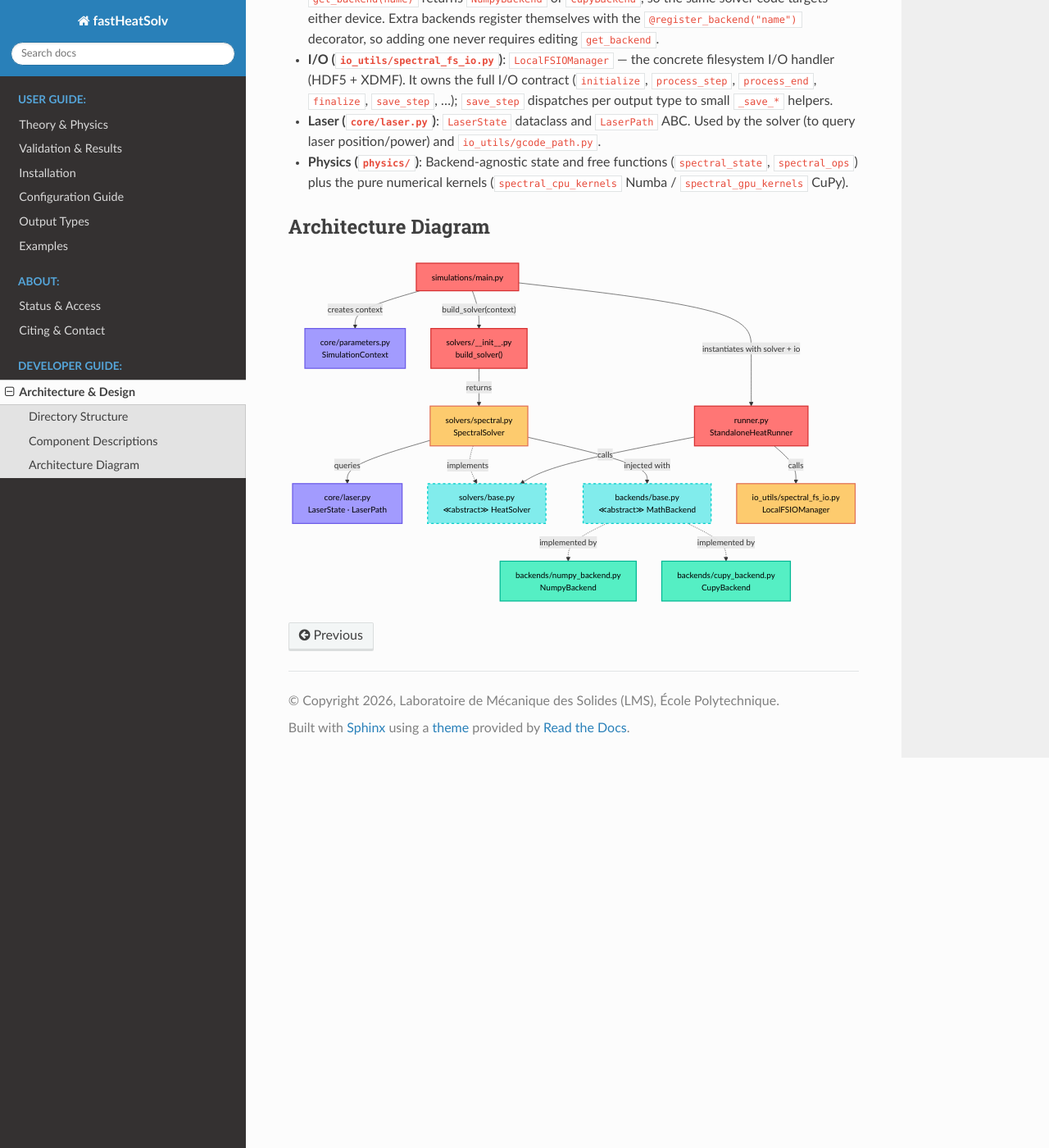
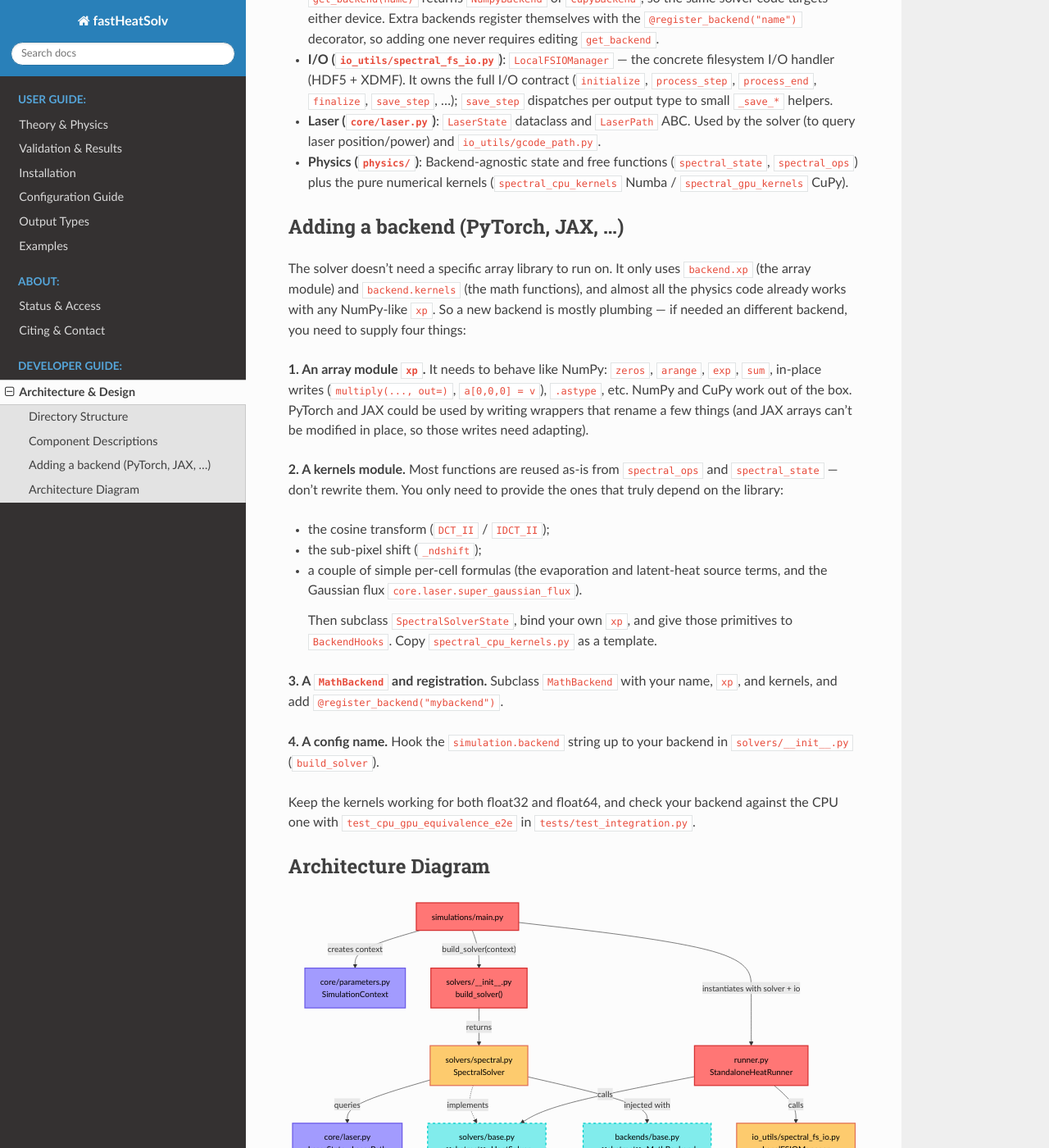
Before and after one commit to manasvupadhyay/spectral_galerkin_heat, a Sphinx documentation site: the page built from docs/ARCHITECTURE.md, in a window 1280 px wide and 1400 px high, scrolled down 1420 px. Shown: the whole window at 82% size. Built offline with Sphinx 7.4.7 and the Read the Docs theme 3.1.0, drawn with Linux system fonts in a browser that asks for light colours.

Commit message:
Info on backend and a small test edit

````diff
--- a/docs/ARCHITECTURE.md
+++ b/docs/ARCHITECTURE.md
@@ -87,6 +87,38 @@ fastHeatSolv/
   (`spectral_state`, `spectral_ops`) plus the pure numerical kernels
   (`spectral_cpu_kernels` Numba / `spectral_gpu_kernels` CuPy).
 
+## Adding a backend (PyTorch, JAX, …)
+
+The solver doesn't need a specific array library to run on. It only uses
+`backend.xp` (the array module) and `backend.kernels` (the math functions), and
+almost all the physics code already works with any NumPy-like `xp`. So a new
+backend is mostly plumbing — if needed an different backend, you need to supply four things:
+
+**1. An array module `xp`.** It needs to behave like NumPy: `zeros`, `arange`,
+`exp`, `sum`, in-place writes (`multiply(..., out=)`, `a[0,0,0] = v`),
+`.astype`, etc. NumPy and CuPy work out of the box. PyTorch and JAX could be used by writing wrappers that rename a few things (and JAX arrays
+can't be modified in place, so those writes need adapting).
+
+**2. A kernels module.** Most functions are reused as-is from `spectral_ops` and
+`spectral_state` — don't rewrite them. You only need to provide the ones that
+truly depend on the library:
+- the cosine transform (`DCT_II` / `IDCT_II`);
+- the sub-pixel shift (`_ndshift`);
+- a couple of simple per-cell formulas (the evaporation and latent-heat source
+  terms, and the Gaussian flux `core.laser.super_gaussian_flux`).
+
+  Then subclass `SpectralSolverState`, bind your own `xp`, and give those primitives to `BackendHooks`. Copy `spectral_cpu_kernels.py` as a template.
+
+**3. A `MathBackend` and registration.** Subclass `MathBackend` with your name,
+`xp`, and kernels, and add `@register_backend("mybackend")`.
+
+**4. A config name.** Hook the `simulation.backend` string up to your backend in
+`solvers/__init__.py` (`build_solver`).
+
+Keep the kernels working for both float32 and float64, and check your backend
+against the CPU one with `test_cpu_gpu_equivalence_e2e` in
+`tests/test_integration.py`.
+
 ## Architecture Diagram
 
 ```{mermaid}
````
Also changed, not shown: 2 other files.
